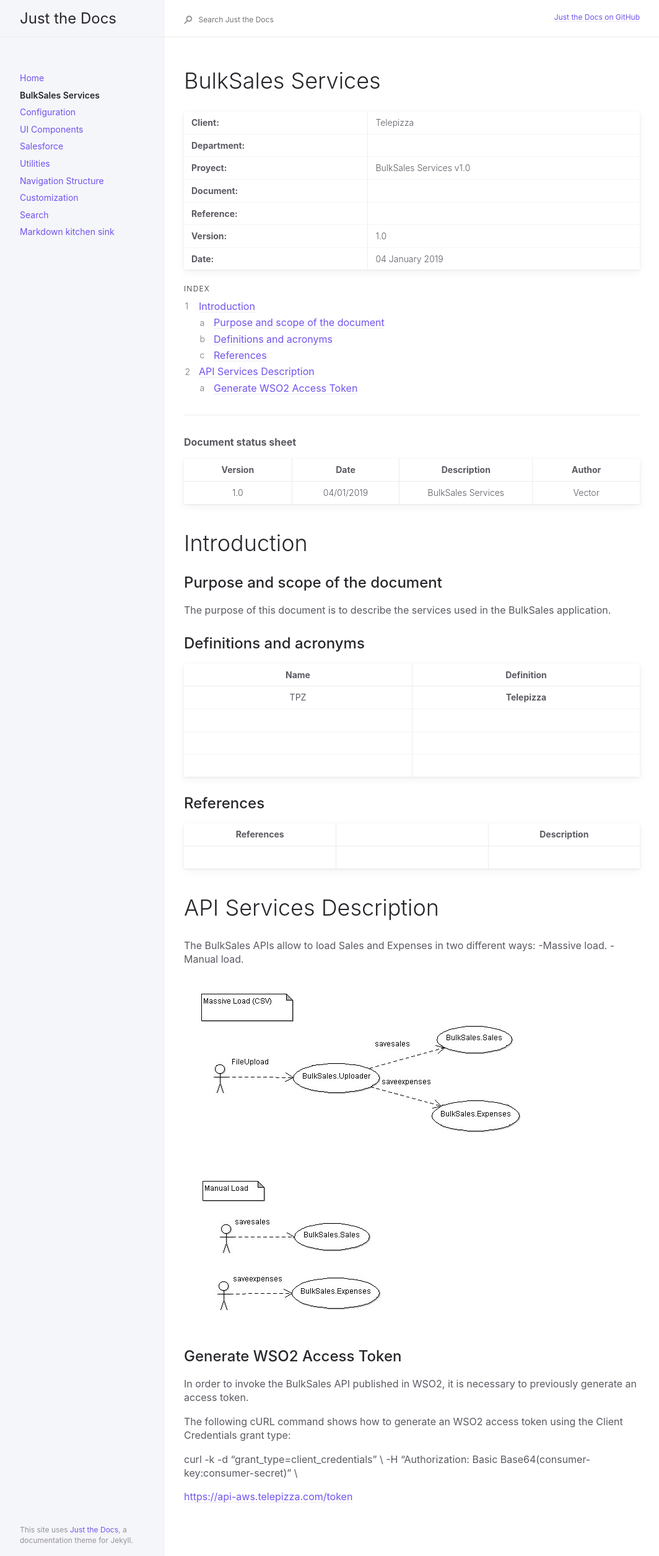
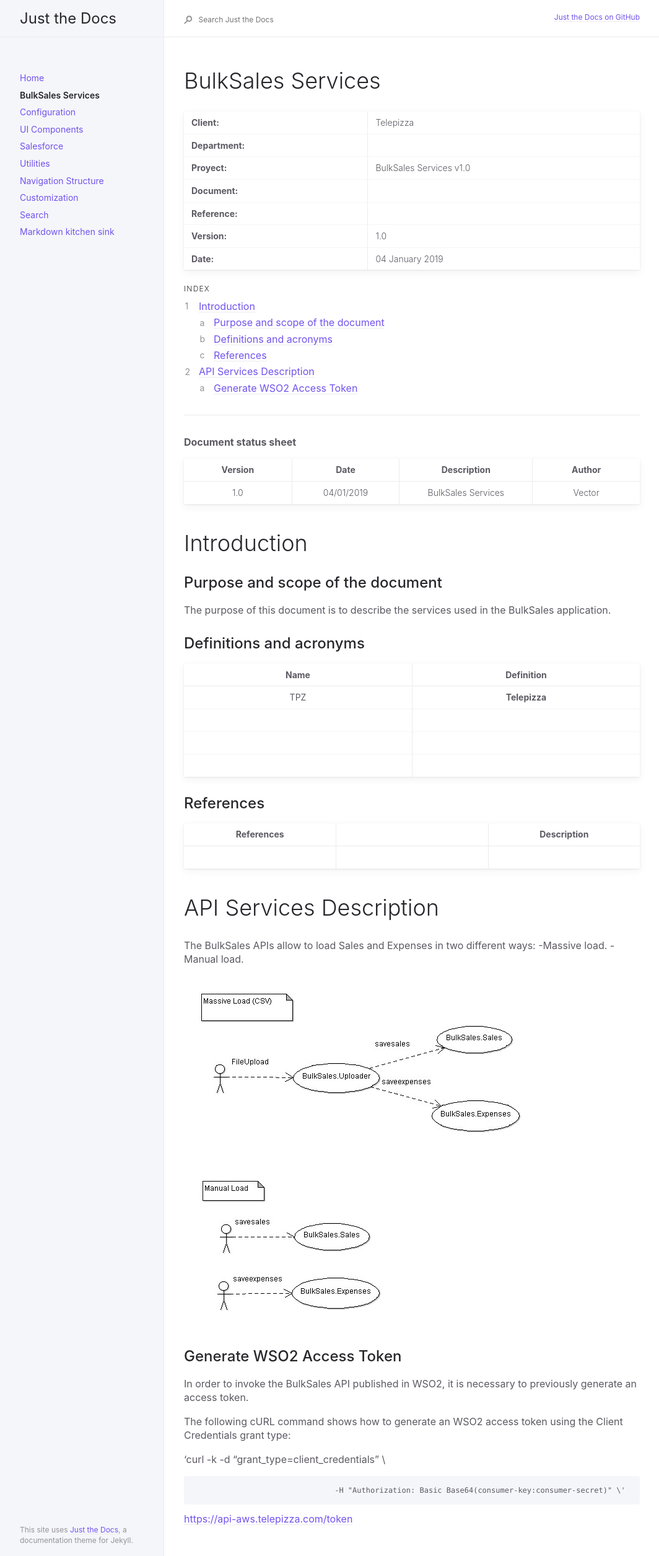
Before and after one commit to abeltranes/abeltranes.github.io, a Jekyll site: the page built from docs/API_Services_Bulksales_2.md, in a window 1280 px wide. Shown: the whole page at 62% size, without its empty margins (91-1155 px from the left). Built offline with Jekyll 4.4.1, drawn with Linux system fonts in a browser that asks for light colours.

```diff
--- a/docs/API_Services_Bulksales_2.md
+++ b/docs/API_Services_Bulksales_2.md
@@ -71,6 +71,8 @@ In order to invoke the BulkSales API published in WSO2, it is necessary to previ
 
 The following cURL command shows how to generate an WSO2 access token using the Client Credentials grant type:
 
-curl -k -d "grant_type=client_credentials" \      -H "Authorization: Basic Base64(consumer-key:consumer-secret)" \
+'curl -k -d "grant_type=client_credentials" \
+
+					-H "Authorization: Basic Base64(consumer-key:consumer-secret)" \'
 
 [https://api-aws.telepizza.com/token](https://api-aws.telepizza.com/token)
```
